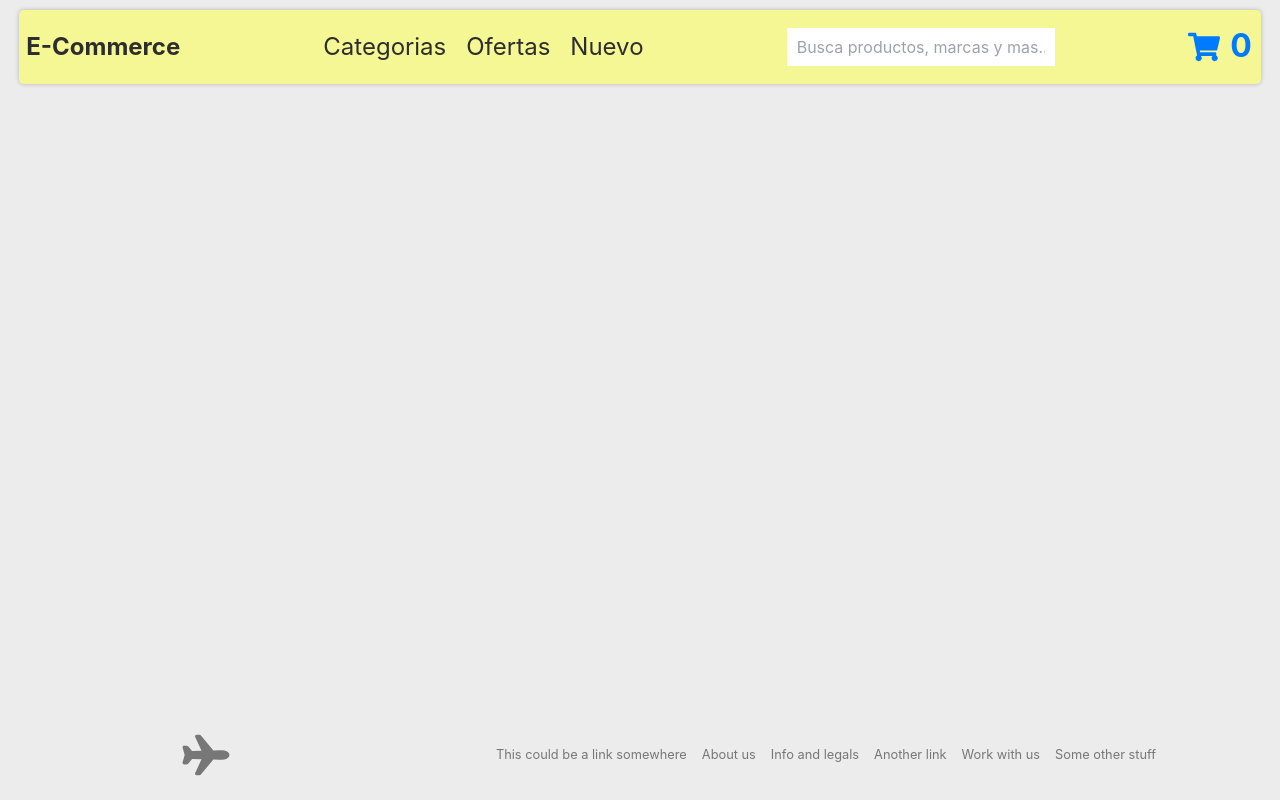
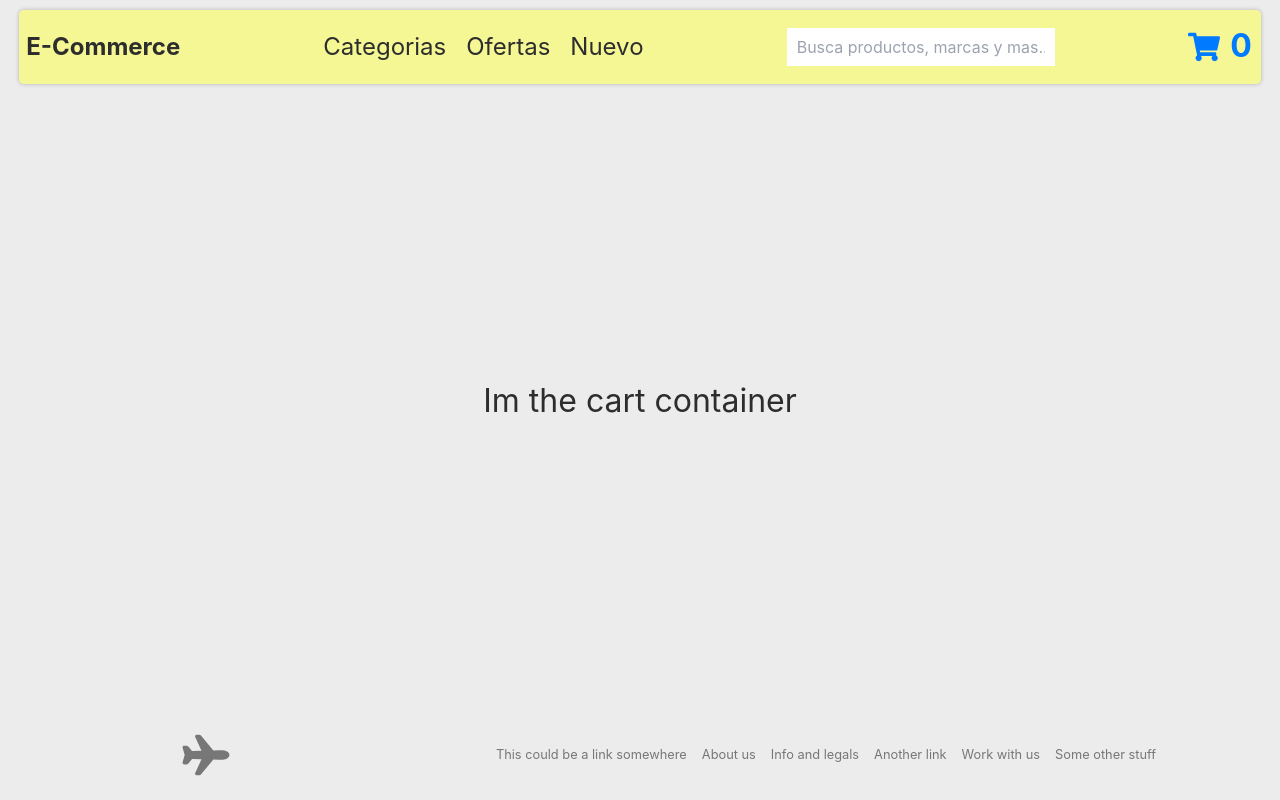
Before and after one commit to jsm04/proyecto-coder-react, a React (Create React App) app: page /cart in a window 1280 px wide. Built offline with nearby package versions, Linux system fonts and the light colour scheme.

Commit message:
primer entrega refactoring

```diff
--- a/src/App.jsx
+++ b/src/App.jsx
@@ -1,9 +1,11 @@
+import React from 'react';
+import { BrowserRouter, Routes, Route } from 'react-router-dom';
 import NavBar from './components/NavBar';
+import ItemListContainer from './components/ItemListContainer';
+import ItemDetailContainer from './components/ItemDetailContainer';
+import CartContainer from './components/CartContainer';
 import Footer from './components/Footer';
-import ItemListContainer from './components/ItemListContainer';
 import './App.css';
-import ItemDetailContainer from './components/ItemDetailContainer';
-import { BrowserRouter, Routes, Route } from 'react-router-dom';
 
 const App = () => {
 	return (
@@ -17,6 +19,7 @@ const App = () => {
 						<Route path="/" element={<ItemListContainer containerTitle="Catalogo" />} />
 						<Route path="/categoria/:categoriaId" element={<ItemListContainer containerTitle />} />
 						<Route path="/detalles/:detalleId" element={<ItemDetailContainer />} />
+						<Route path="/cart" element={<CartContainer />} />
 					</Routes>
 				</main>
 				<Footer />
--- /dev/null
+++ b/src/components/CartContainer/index.jsx
@@ -0,0 +1,11 @@
+import React from 'react';
+
+const CartContainer = () => {
+	return (
+		<>
+			<h1>Im the cart container</h1>
+		</>
+	);
+};
+
+export default CartContainer;
--- a/src/components/Footer/index.jsx
+++ b/src/components/Footer/index.jsx
@@ -1,6 +1,6 @@
 import React from 'react';
+import { IoAirplane } from 'react-icons/io5';
 import './footer.css';
-import { IoAirplane } from 'react-icons/io5';
 
 const Footer = () => {
 	return (
--- a/src/components/ItemDetailContainer/index.jsx
+++ b/src/components/ItemDetailContainer/index.jsx
@@ -15,11 +15,11 @@ const ItemDetailContainer = () => {
 			setTimeout(() => {
 				resolve(products);
 				setLoading(false);
-			}, 7000);
+			}, 5000);
 		});
 
 		getData.then((res) => setData(res.find((product) => product.id === parseInt(detalleId))));
-	}, []);
+	}, [detalleId]);
 
 	if (isLoading) {
 		return (
--- a/src/components/ItemListContainer/index.jsx
+++ b/src/components/ItemListContainer/index.jsx
@@ -27,10 +27,6 @@ const ItemListContainer = ({ containerTitle }) => {
 		}
 	}, [categoriaId]);
 
-	// const onAdd = (quantity) => {
-	// 	alert(`${quantity} ${quantity > 1 ? 'items' : 'item'} agregado al carrito de compras.`);
-	// };
-
 	if (isLoading) {
 		return (
 			<div className="loading-container">
--- a/src/components/NavBar/CartWidget/index.jsx
+++ b/src/components/NavBar/CartWidget/index.jsx
@@ -1,6 +1,6 @@
 import React from 'react';
+import { FaShoppingCart } from 'react-icons/fa';
 import './CartWidget.css';
-import { FaShoppingCart } from 'react-icons/fa';
 
 const CartWidget = () => {
 	return (
--- a/src/components/NavBar/index.jsx
+++ b/src/components/NavBar/index.jsx
@@ -1,8 +1,8 @@
 import React from 'react';
+import { NavLink, Link } from 'react-router-dom';
 import CartWidget from './CartWidget';
 import NavMenu from './NavMenu';
 import './navbar.css';
-import { NavLink } from 'react-router-dom';
 
 const NavBar = () => {
 	return (
@@ -15,7 +15,9 @@ const NavBar = () => {
 				<form>
 					<input type="text" placeholder="Busca productos, marcas y mas..." />
 				</form>
-				<CartWidget />
+				<Link to="/cart">
+					<CartWidget />
+				</Link>
 			</nav>
 		</>
 	);
--- a/src/index.js
+++ b/src/index.js
@@ -1,7 +1,7 @@
 import React from 'react';
 import ReactDOM from 'react-dom/client';
+import App from './App';
 import './index.css';
-import App from './App';
 
 const root = ReactDOM.createRoot(document.getElementById('root'));
 
```
